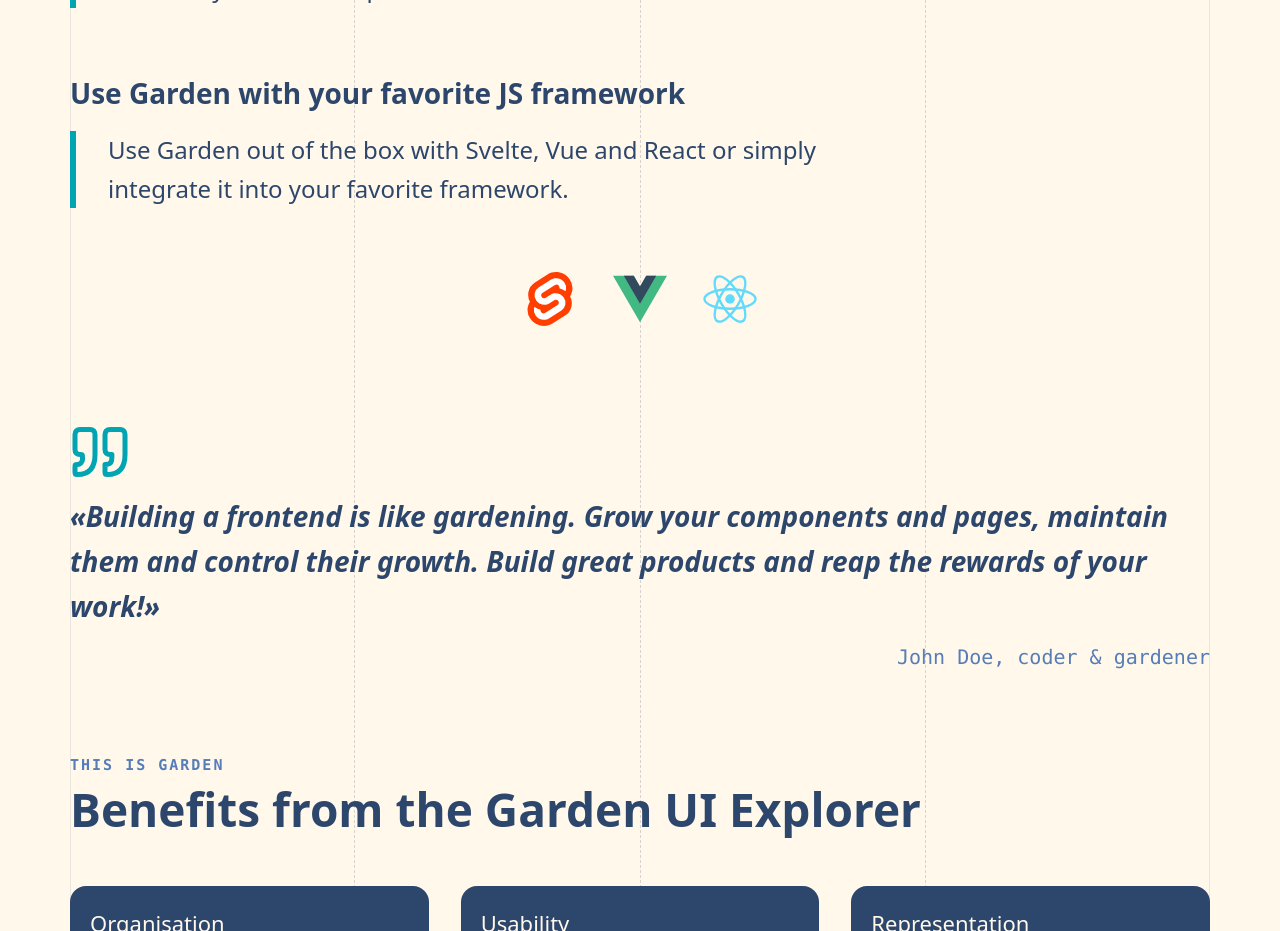
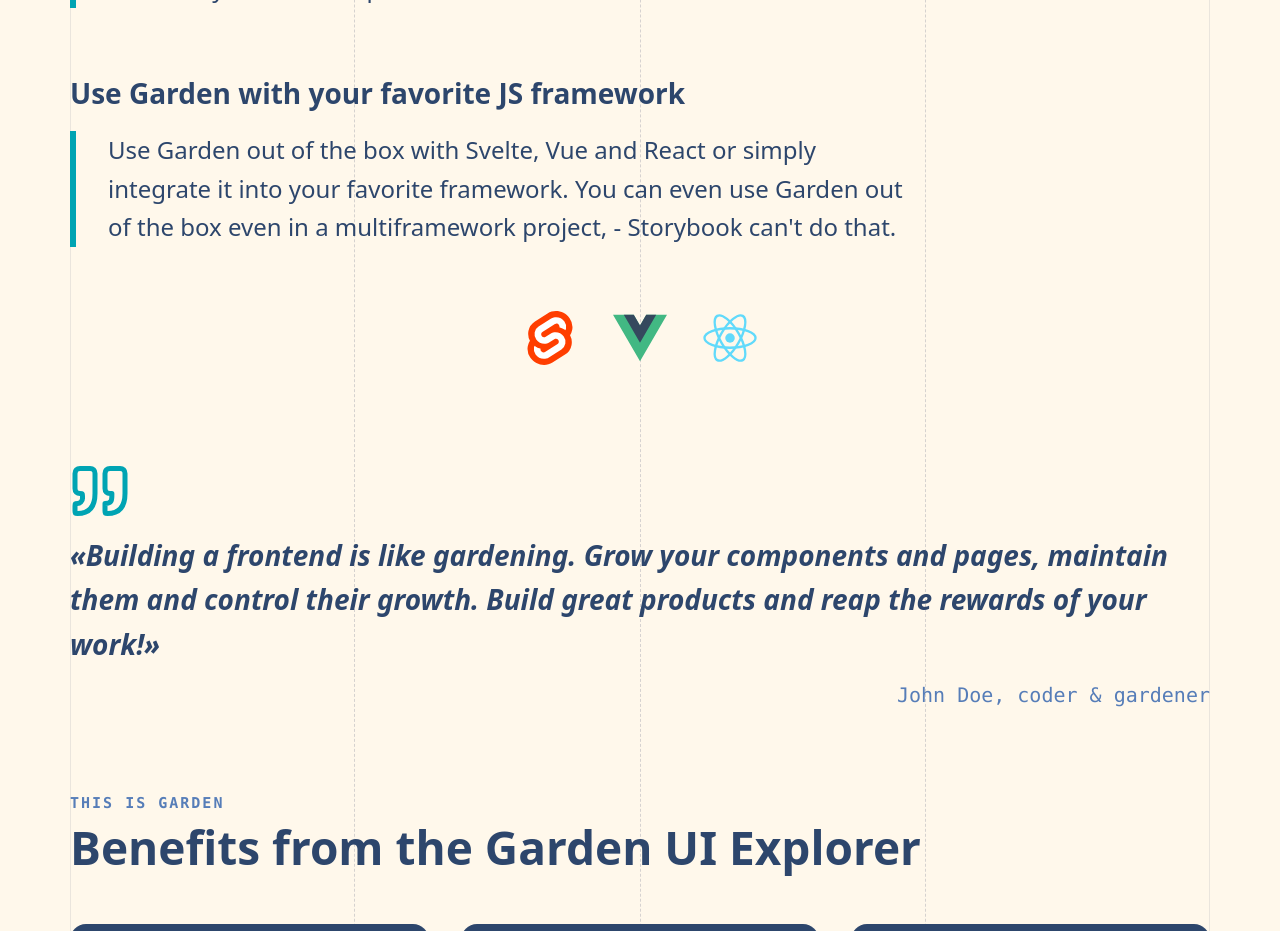
Before and after one commit to gardenjs/docs, a SvelteKit app: page / in a window 1280 px wide. Shown: the part 1380-2311 px from the top of the page. Built offline with nearby package versions, Linux system fonts and the light colour scheme.

Commit message:
add the mutliframework option to content

```diff
--- a/src/routes/(homepage)/+page.svelte
+++ b/src/routes/(homepage)/+page.svelte
@@ -22,7 +22,7 @@
     paragraph="Garden is a Svelte app and thus benefits from its super speed. Garden starts almost instantly within 2s. In action, code changes in Garden are reflected by the Vite build tool at the speed of light — significantly faster than Storybook or comparable tools." />
   <Subchapter
     title="Use Garden with your favorite JS framework"
-    paragraph="Use Garden out of the box with Svelte, Vue and React or simply integrate it into your favorite framework." />
+    paragraph="Use Garden out of the box with Svelte, Vue and React or simply integrate it into your favorite framework. You can even use Garden out of the box even in a multiframework project, - Storybook can't do that." />
   <Logos />
   <Blockquote
     quote="«Building a frontend is like gardening. Grow your components and pages, maintain them and control their growth. Build great products and reap the rewards of your work!»"
```
